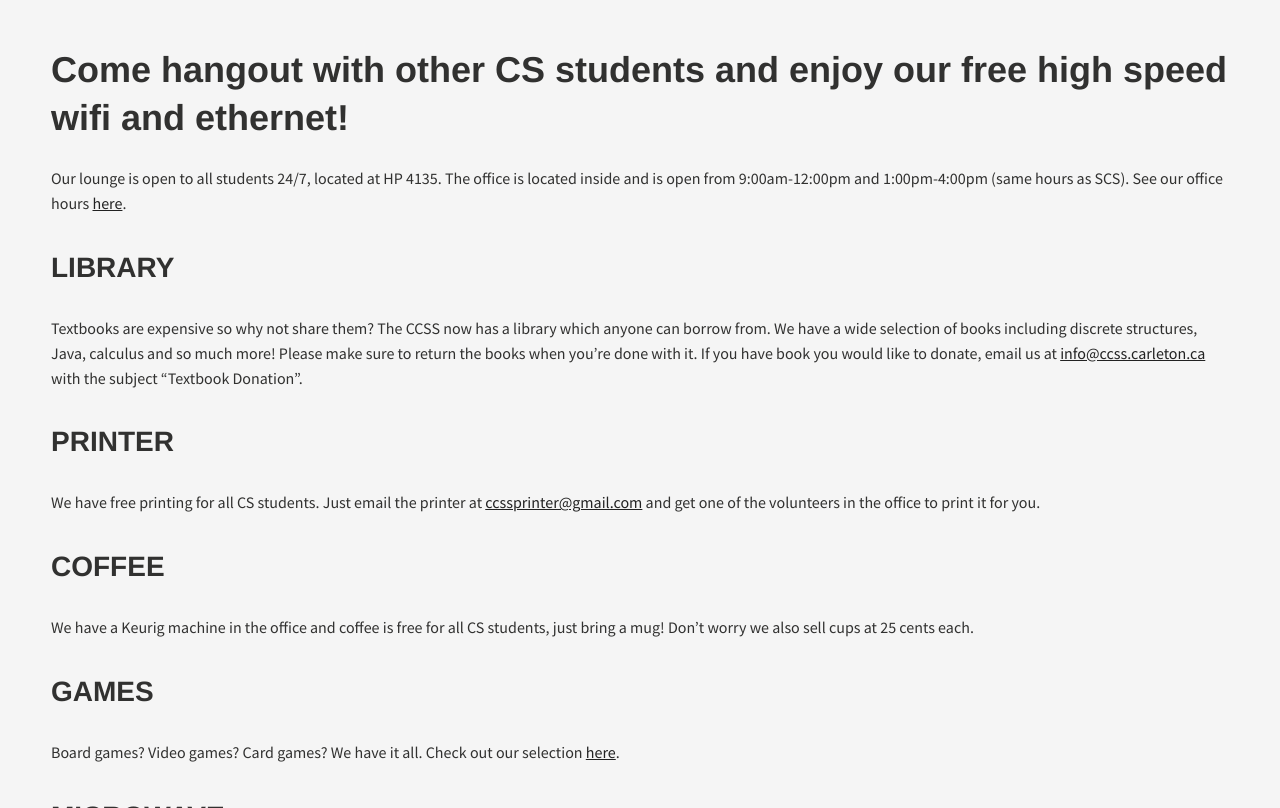
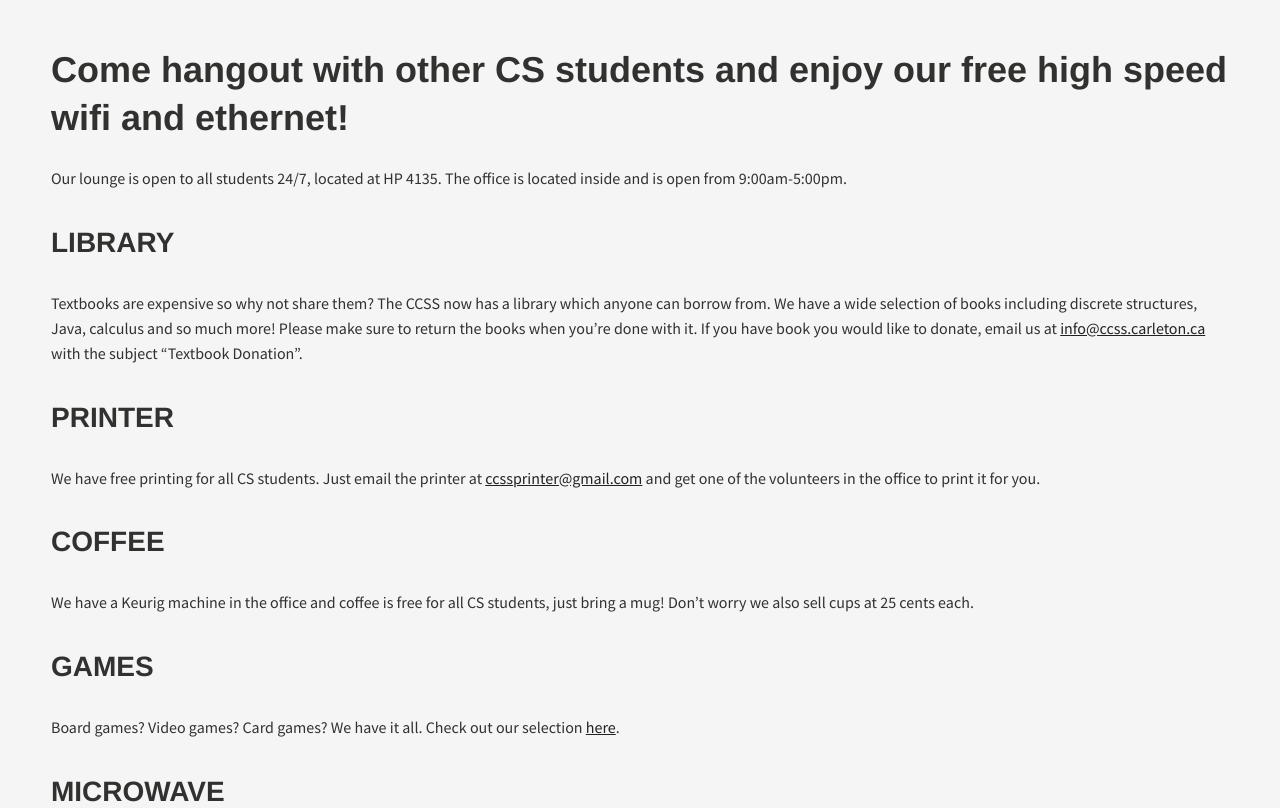
Before and after one commit to CarletonComputerScienceSociety/carletoncomputersciencesociety.github.io, a Jekyll site: the page built from about/lounge/index.md, in a window 1280 px wide and 900 px high, scrolled down 379 px, cut to the strip 92-900 px from the top of the window. Built offline with Jekyll 4.4.1, drawn with Linux system fonts in a browser that asks for light colours.

Commit message:
Update index.md

```diff
--- a/about/lounge/index.md
+++ b/about/lounge/index.md
@@ -11,7 +11,7 @@ subjectstyle: 'color: white; border-bottom: 5px solid white; border-top: 5px sol
   <!--h1 class='big-page-title centered'>THE LOUNGE</h1-->
   <div class='content-wrap'>
     <h1>Come hangout with other CS students and enjoy our free high speed wifi and ethernet!</h1>
-    <p>Our lounge is open to all students 24/7, located at HP 4135. The office is located inside and is open from 9:00am-12:00pm and 1:00pm-4:00pm (same hours as SCS). See our office hours <a href='https://docs.google.com/document/d/1xhDxY5kxrM99Skak515VcjEzoZBD2W7kBjC18-4Vyhk/edit?usp=sharing' target="_blank">here</a>.</p>
+    <p>Our lounge is open to all students 24/7, located at HP 4135. The office is located inside and is open from 9:00am-5:00pm.<!-- See our office hours <a href='https://docs.google.com/document/d/1xhDxY5kxrM99Skak515VcjEzoZBD2W7kBjC18-4Vyhk/edit?usp=sharing' target="_blank">here</a>.--></p>
     <h3>LIBRARY</h3>
     <p>Textbooks are expensive so why not share them? The CCSS now has a library which anyone can borrow from. We have a wide selection of books including discrete structures, Java, calculus and so much more! Please make sure to return the books when you’re done with it. If you have book you would like to donate, email us at <a href="mailto:info@ccss.carleton.ca" target="_blank">info@ccss.carleton.ca</a> with the subject “Textbook Donation”.</p>
     <h3>PRINTER</h3>
```
